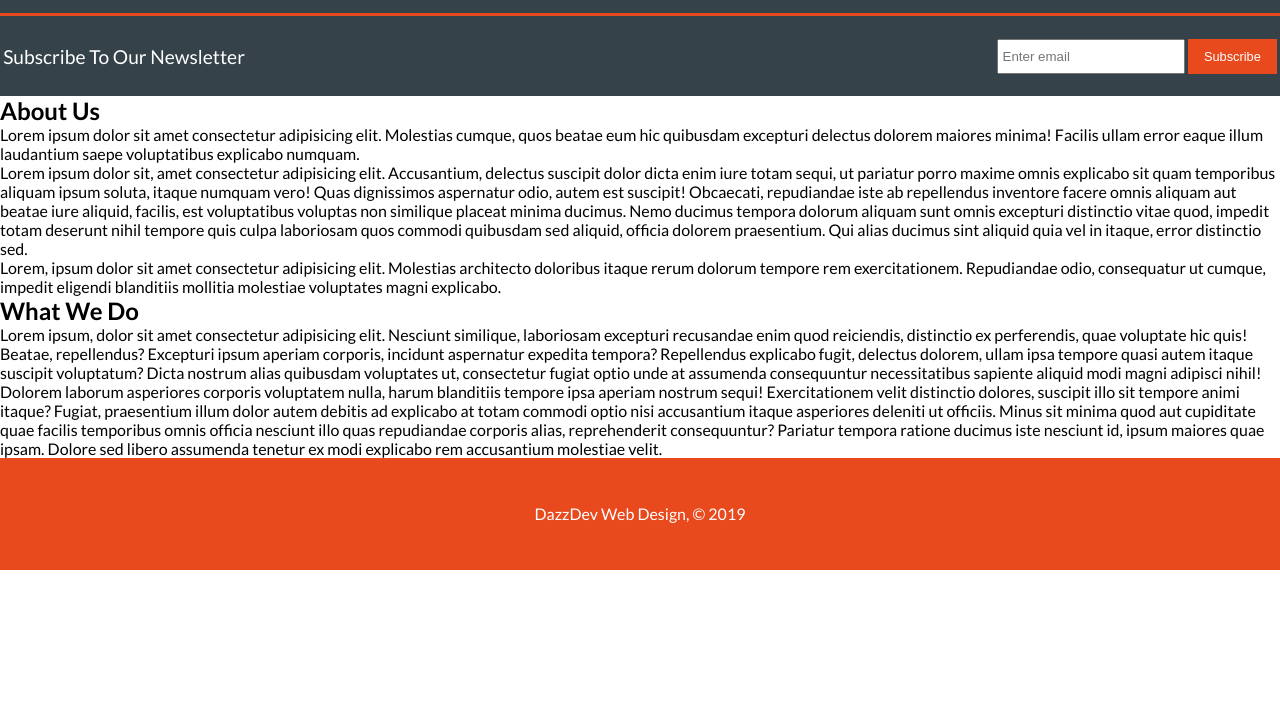
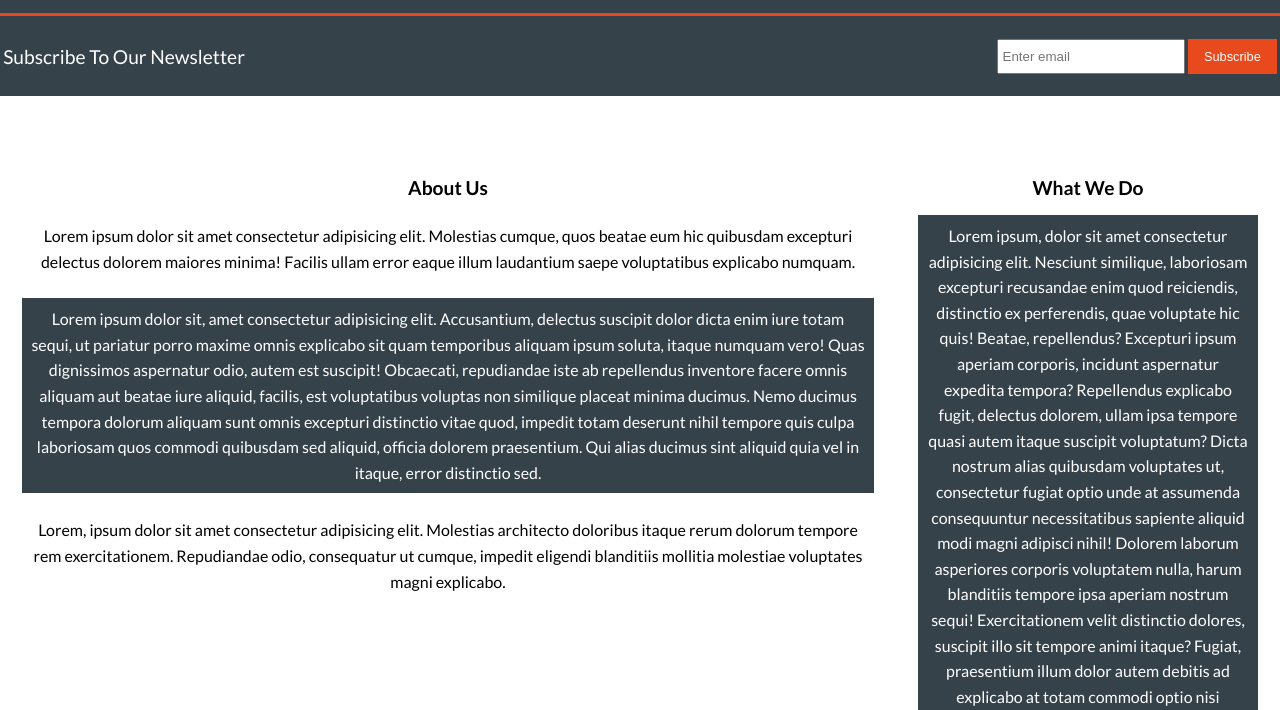
Before and after one commit to DariuszOkonski/webpage-web-design, a website: page about.html in a window 1280 px wide. Shown: the part 90-800 px from the top of the page. Drawn offline with Linux system fonts and the light colour scheme.

Commit message:
automatic changes at file index.css

```diff
--- a/css/index.css
+++ b/css/index.css
@@ -322,4 +322,61 @@ body {
     line-height: 80px;
   }
 }
+
+.aboutUs {
+  display: -webkit-box;
+  display: -ms-flexbox;
+  display: flex;
+  -webkit-box-orient: vertical;
+  -webkit-box-direction: normal;
+      -ms-flex-direction: column;
+          flex-direction: column;
+  padding: 0.5rem 1rem;
+}
+
+.aboutUs__main, .aboutUs__aside {
+  width: 100%;
+  text-align: center;
+}
+
+.aboutUs__main h2, .aboutUs__aside h2 {
+  font-size: 1rem;
+}
+
+.aboutUs__paragraph {
+  font-size: 0.8rem;
+  line-height: 1.6;
+  margin: 1rem 0;
+  padding: 0.5rem;
+}
+
+.aboutUs__paragraph--gray {
+  background-color: #35424A;
+  color: #FFFFFF;
+}
+
+@media (min-width: 1025px) {
+  .aboutUs {
+    -webkit-box-orient: horizontal;
+    -webkit-box-direction: normal;
+        -ms-flex-direction: row;
+            flex-direction: row;
+    min-height: 70vh;
+    padding: 5rem 0;
+  }
+  .aboutUs__main {
+    width: 70%;
+  }
+  .aboutUs__aside {
+    width: 30%;
+  }
+  .aboutUs__main h2, .aboutUs__aside h2 {
+    font-size: 1.2rem;
+  }
+  .aboutUs__paragraph {
+    font-size: 1rem;
+    line-height: 1.6rem;
+    margin: 1rem 1.4rem;
+  }
+}
 /*# sourceMappingURL=index.css.map */
```
Also changed, not shown: 1 other file.
